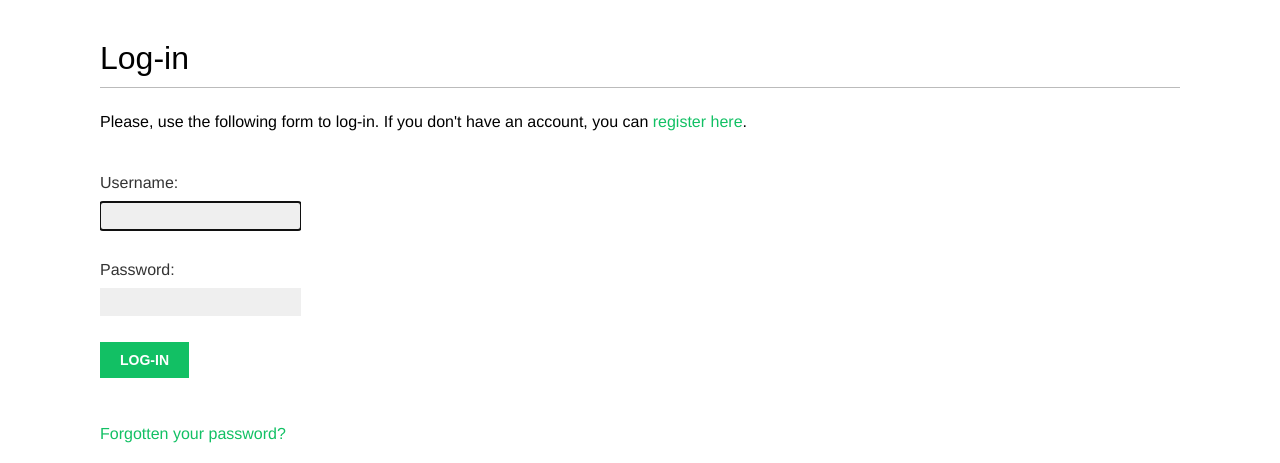
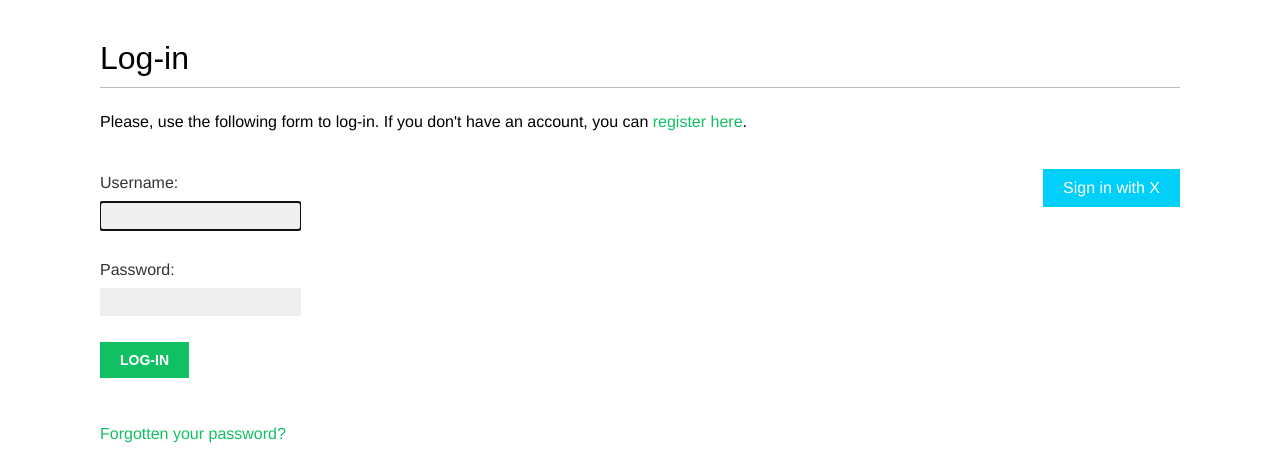
Before and after one commit to jongseong-dev/social-website, a Django app: page /account/login/ in a window 1280 px wide. Shown: the part 47-510 px from the top of the page. Run offline with Django 4.2, Linux system fonts and the light colour scheme; some web fonts are replaced.

Commit message:
X(구 twitter)를 통한 로그인 (#19)
* docs: X를 이용한 인증에 대한 설명 추가

* feat: x를 이용하기 위한 settings 추가

* feat: x를 이용하기 위한 settings 추가

* feat: twitter를 통한 로그인 버튼 추가

```diff
--- a/webapp/account/templates/registration/login.html
+++ b/webapp/account/templates/registration/login.html
@@ -23,4 +23,13 @@
             </a>
         </p>
     </div>
+    <div class="social">
+        <ul>
+            <li class="twitter">
+                <a href="{% url "social:begin" "twitter" %}">
+                    Sign in with X
+                </a>
+            </li>
+        </ul>
+    </div>
 {% endblock %}
```
Also changed, not shown: webapp/config/settings/base.py (+8 -1 lines), README.md.
